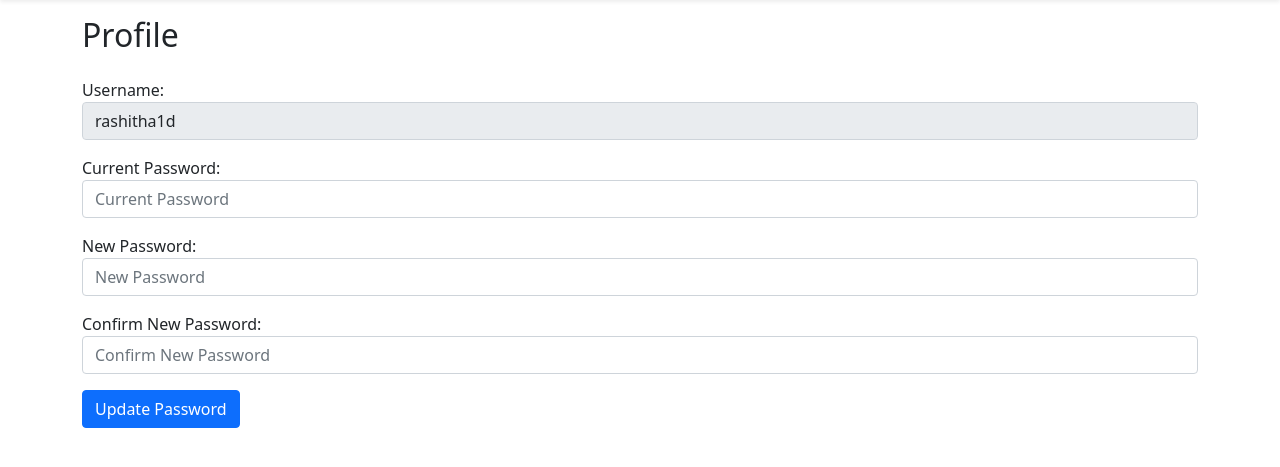
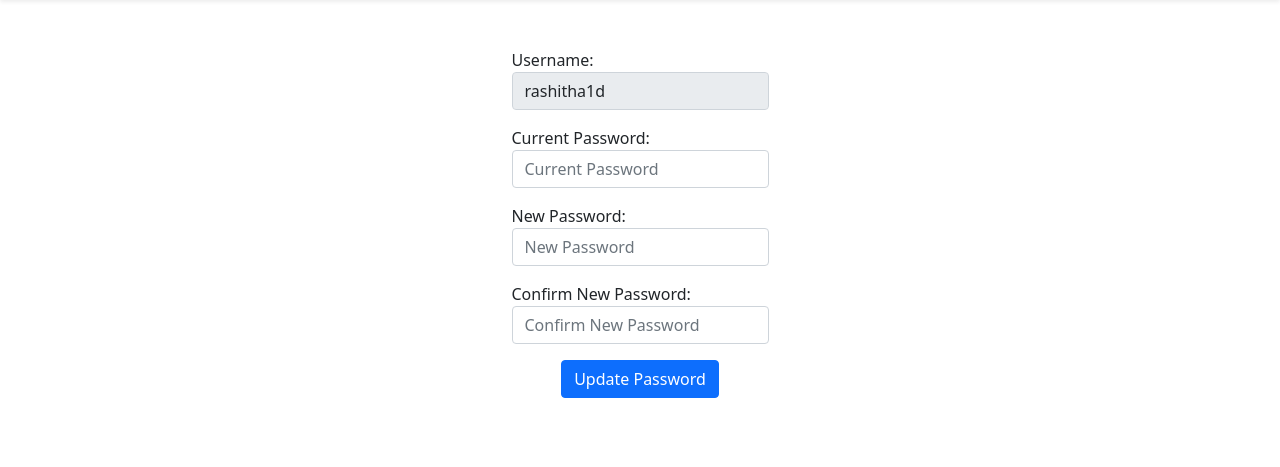
Before and after one commit to konarkm68/aio-productivity, a Flask app: page /profile in a window 1280 px wide. Shown: the part 76-543 px from the top of the page. Run offline with Flask 3, Linux system fonts and the light colour scheme; a user stored in the database is signed in; data comes from the database, SQL or seed files in the repository; some libraries are stand-ins or nearby versions.

Commit message:
Sun, May 12, 2024, 2:31 AM +05:30

```diff
--- a/templates/profile.html
+++ b/templates/profile.html
@@ -6,8 +6,7 @@
 
 
 {% block main %}
-  <form action="/profile" method="post" class="profile-update-form">
-    <h2 class="mb-4">Profile</h2>
+  <div class="container mt-5">  <form action="/profile" method="post" class="profile-update-form d-flex flex-column justify-content-center align-items-center">
       <div class="mb-3">
         <label for="username">Username:</label>
         <input autocomplete="off" type="text" class="form-control" id="username" name="username" placeholder="Username" value="{{ username }}" readonly>
@@ -25,4 +24,5 @@
       </div>
       <button class="btn btn-primary" type="submit">Update Password</button>
     </form>
+  </div>
 {% endblock %}
```
Lines whose indentation alone changed are shown as unchanged.
